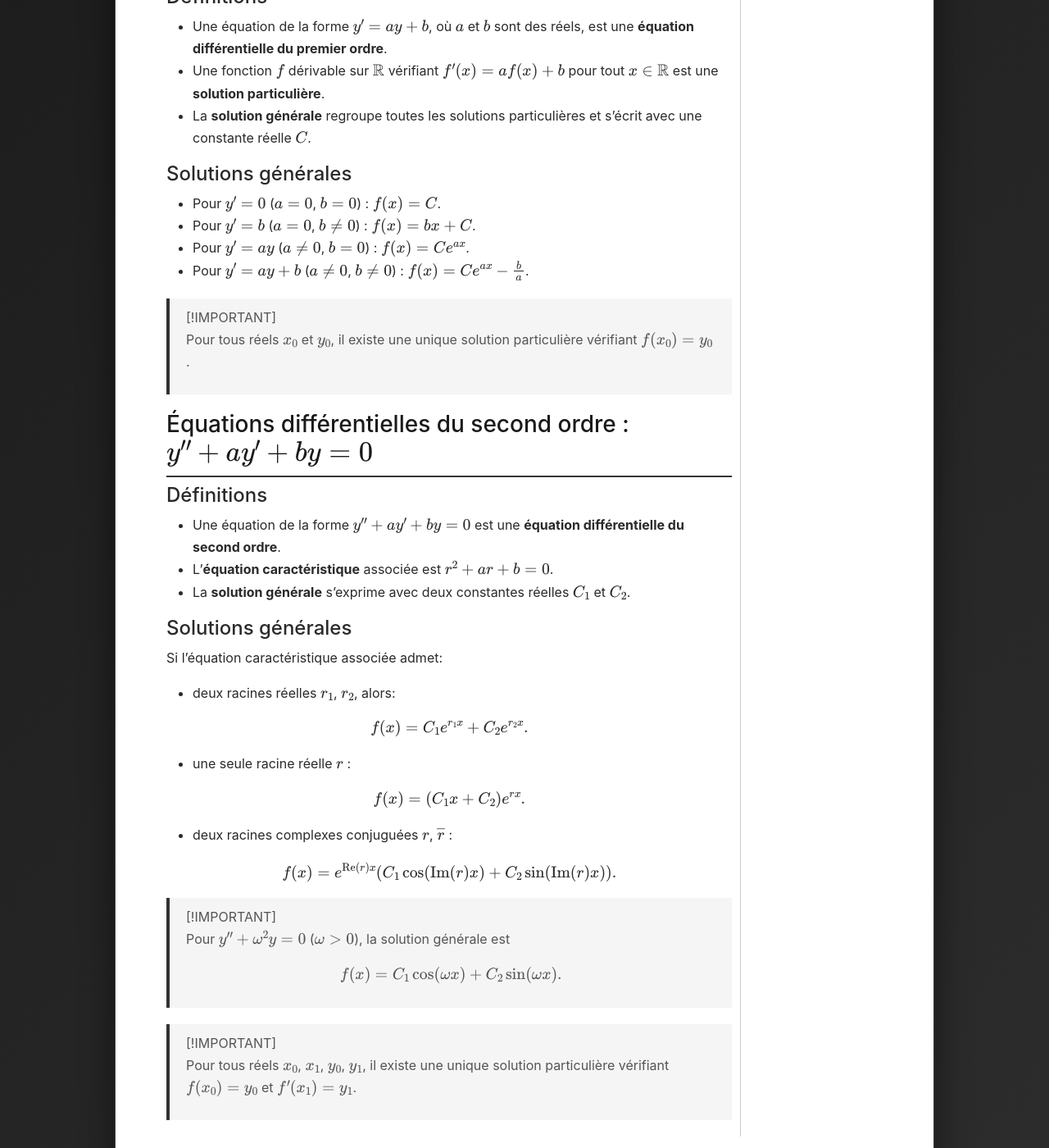
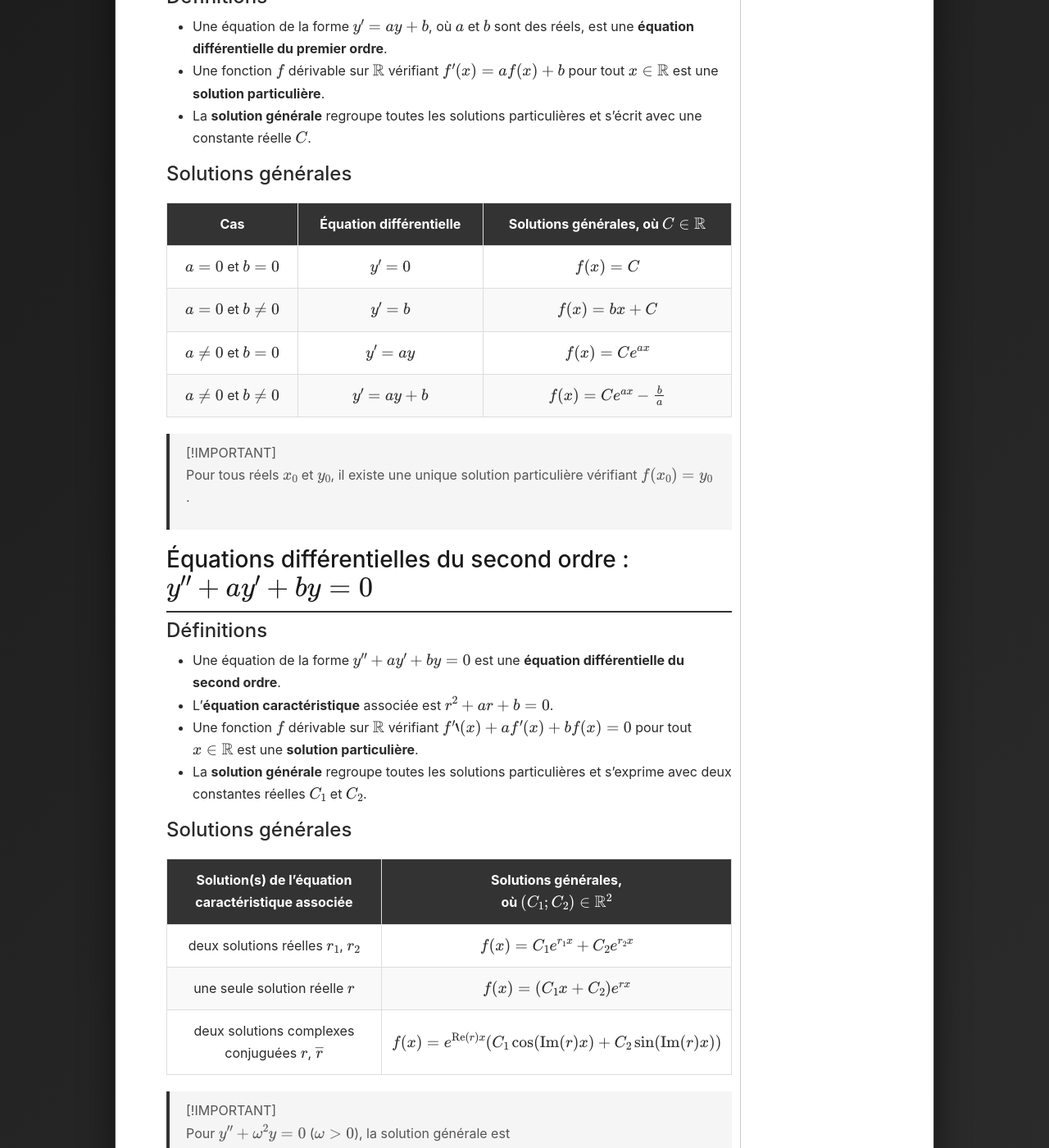
Before and after one commit to learninmath/learninmath.github.io, a Jekyll site: the page built from _2bpc/chapitre10.md, in a window 1280 px wide and 1400 px high, scrolled down 631 px. Shown: the whole window at 82% size. Built offline with Jekyll 4.4.1, drawn with Linux system fonts in a browser that asks for light colours; some of the changed text lies outside the part shown.

```diff
--- a/_2bpc/chapitre10.md
+++ b/_2bpc/chapitre10.md
@@ -24,10 +24,13 @@ Il se peut que des erreurs soient présentes dans le PDF ; elles seront corrigé
 - La **solution générale** regroupe toutes les solutions particulières et s'écrit avec une constante réelle $C$.
 
 #### Solutions générales
-- Pour $y' = 0$ ($a = 0$, $b = 0$) : $f(x) = C$.
-- Pour $y' = b$ ($a = 0$, $b \neq 0$) : $f(x) = b x + C$.
-- Pour $y' = a y$ ($a \neq 0$, $b = 0$) : $f(x) = C e^{a x}$.
-- Pour $y' = a y + b$ ($a \neq 0$, $b \neq 0$) : $f(x) = C e^{a x} - \frac{b}{a}$.
+
+| Cas | Équation différentielle | Solutions générales, où $C\in\mathbb{R}$ |
+|:---:|:--------:|:--------------------------------------:|
+| $a = 0$ et $b = 0$ | $y' = 0$ | $f(x) = C$ |
+| $a = 0$ et $b \neq 0$ | $y' = b$ | $f(x) = b x + C$ |
+| $a \neq 0$ et $b = 0$ | $y' = a y$ | $f(x) = C e^{a x}$ |
+| $a \neq 0$ et $b \neq 0$ | $y' = a y + b$ | $f(x) = C e^{a x} - \frac{b}{a}$ |
 
 > [!IMPORTANT]
 > Pour tous réels $x_0$ et $y_0$, il existe une unique solution particulière vérifiant $f(x_0) = y_0$.
@@ -37,29 +40,16 @@ Il se peut que des erreurs soient présentes dans le PDF ; elles seront corrigé
 #### Définitions
 - Une équation de la forme $y'' + a y' + b y = 0$ est une **équation différentielle du second ordre**.
 - L'**équation caractéristique** associée est $r^2 + a r + b = 0$.
-- La **solution générale** s'exprime avec deux constantes réelles $C_1$ et $C_2$.
+- Une fonction $f$ dérivable sur $\mathbb{R}$ vérifiant $f''(x) + a f'(x) + b f(x) = 0$ pour tout $x \in \mathbb{R}$ est une **solution particulière**.
+- La **solution générale** regroupe toutes les solutions particulières et s'exprime avec deux constantes réelles $C_1$ et $C_2$.
 
 #### Solutions générales
 
-Si l'équation caractéristique associée admet:
-
-- deux racines réelles $r_1$, $r_2$, alors:
-
-$$
-f(x) = C_1 e^{r_1 x} + C_2 e^{r_2 x}.
-$$
-
-- une seule racine réelle $r$ :
-
-$$
-f(x) = (C_1 x + C_2) e^{r x}.
-$$
-
-- deux racines complexes conjuguées $r$, $\overline{r}$ :
-
-$$
-f(x) = e^{\operatorname{Re}(r) x} (C_1 \cos(\operatorname{Im}(r) x) + C_2 \sin(\operatorname{Im}(r) x)).
-$$
+| Solution(s) de l'équation<br>caractéristique associée | Solutions générales,<br>où $(C_1; C_2)\in\mathbb{R}^2$ |
+|:---:|:---:|
+| deux solutions réelles $r_1$, $r_2$ | $f(x) = C_1 e^{r_1 x} + C_2 e^{r_2 x}$ |
+| une seule solution réelle $r$ | $f(x) = (C_1 x + C_2) e^{r x}$ |
+| deux solutions complexes conjuguées $r$, $\overline{r}$ | $f(x) = e^{\operatorname{Re}(r) x} (C_1 \cos(\operatorname{Im}(r) x) + C_2 \sin(\operatorname{Im}(r) x))$ |
 
 > [!IMPORTANT]
 > Pour $y'' + \omega^2 y = 0$ ($\omega > 0$), la solution générale est
@@ -69,4 +59,4 @@ $$
 > $$
 
 > [!IMPORTANT]
-> Pour tous réels $x_0$, $x_1$, $y_0$, $y_1$, il existe une unique solution particulière vérifiant $f(x_0) = y_0$ et $f'(x_1) = y_1$.
+> Pour tous réels $x_1$, $x_2$, $y_1$, $y_2$, il existe une unique solution particulière vérifiant $f(x_1) = y_1$ et $f'(x_2) = y_2$.
```
